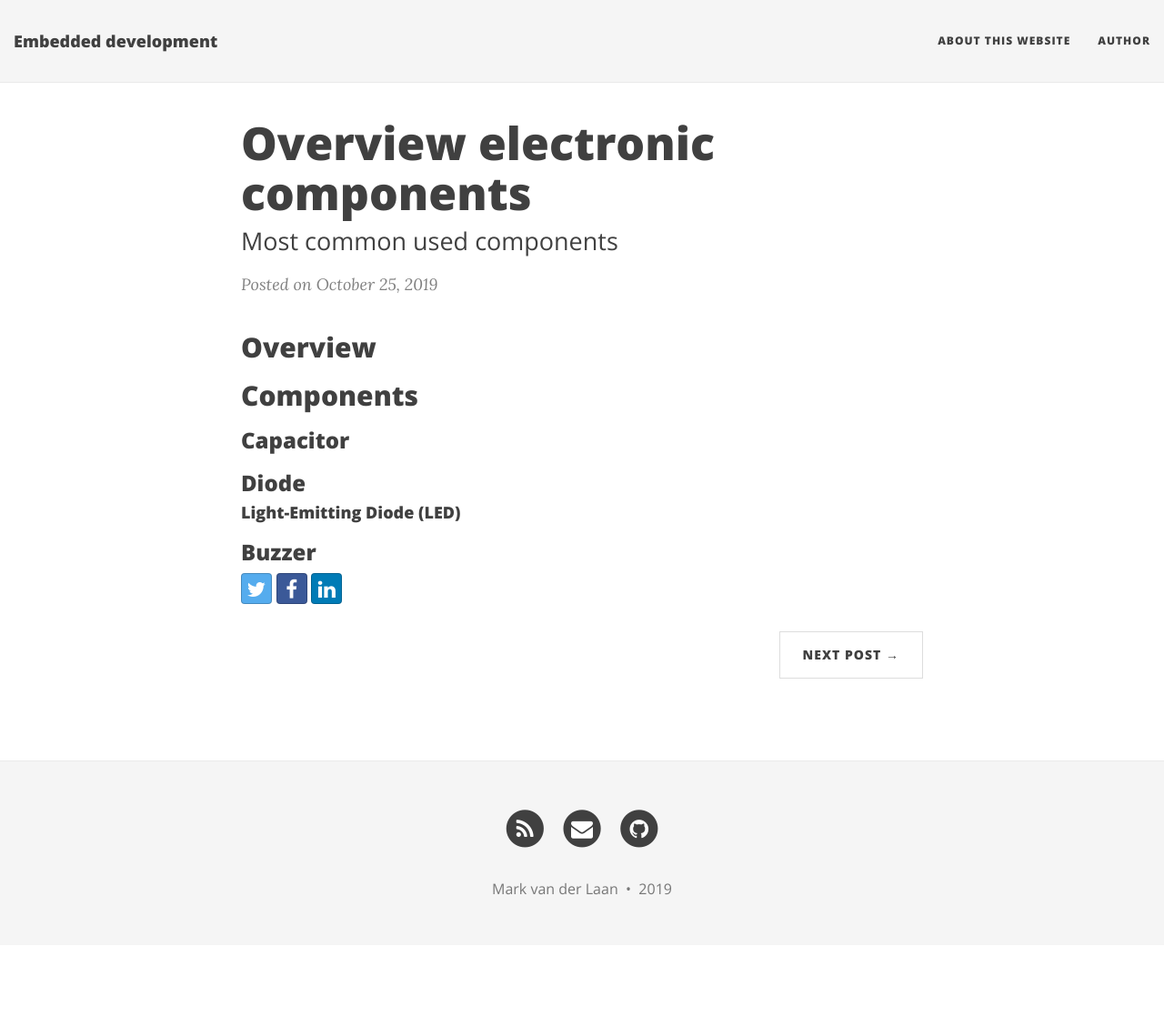
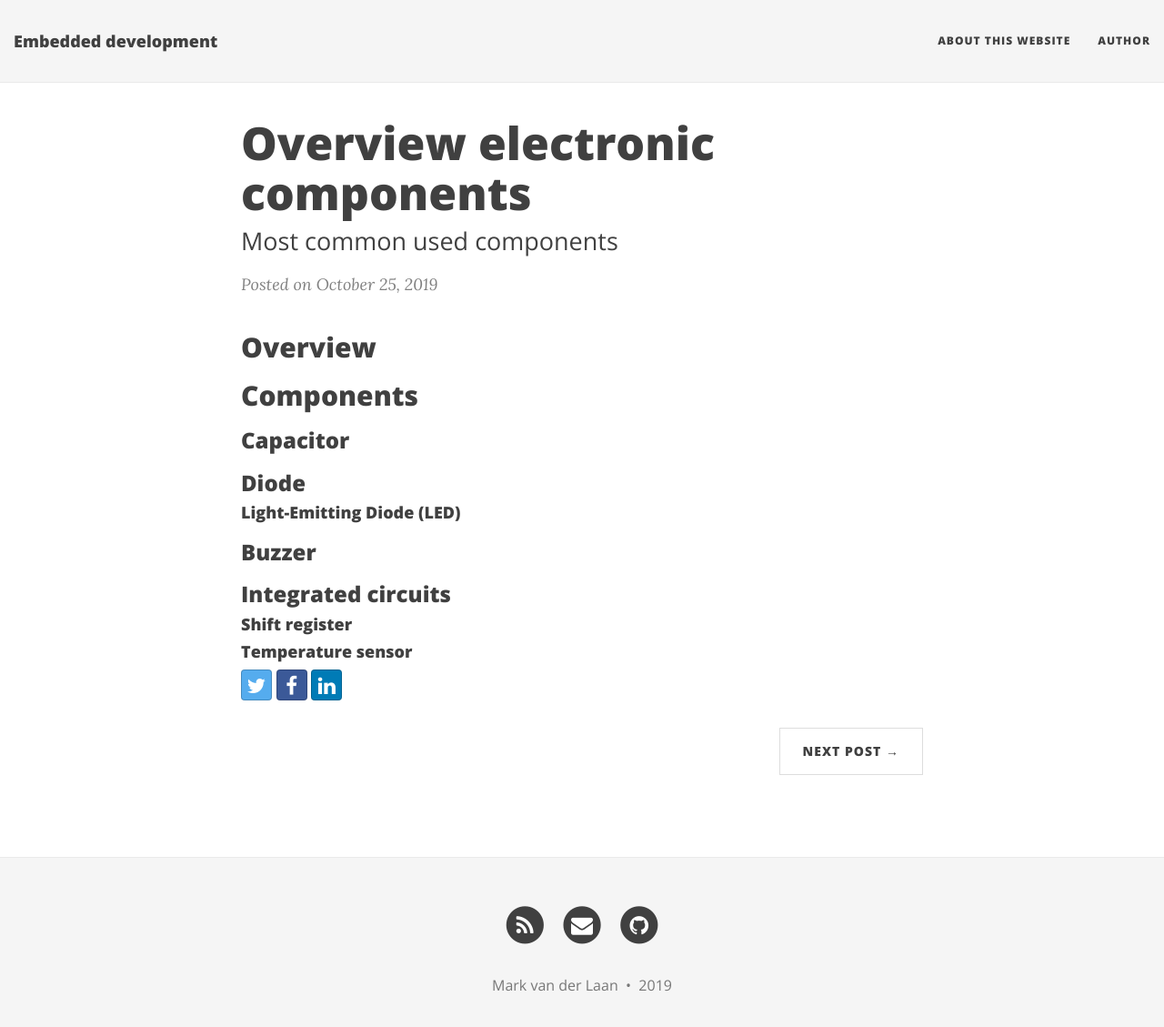
Before and after one commit to markvdlaan93/markvdlaan93.github.io, a Jekyll site: the page built from _posts/2019-10-25-electronic-components.md, in a window 1280 px wide and 1145 px high. Shown: the top 1129 px of the window at 91% size. Built offline with Jekyll 4.4.1, drawn with Linux system fonts in a browser that asks for light colours; nearby versions of some CDN libraries; comment, search, counter and statistics services are not loaded.

Commit message:
Add extra headers

```diff
--- a/_posts/2019-10-25-electronic-components.md
+++ b/_posts/2019-10-25-electronic-components.md
@@ -16,3 +16,9 @@ image:
 #### Light-Emitting Diode (LED)
 
 ### Buzzer
+
+### Integrated circuits
+
+#### Shift register
+
+#### Temperature sensor
```
